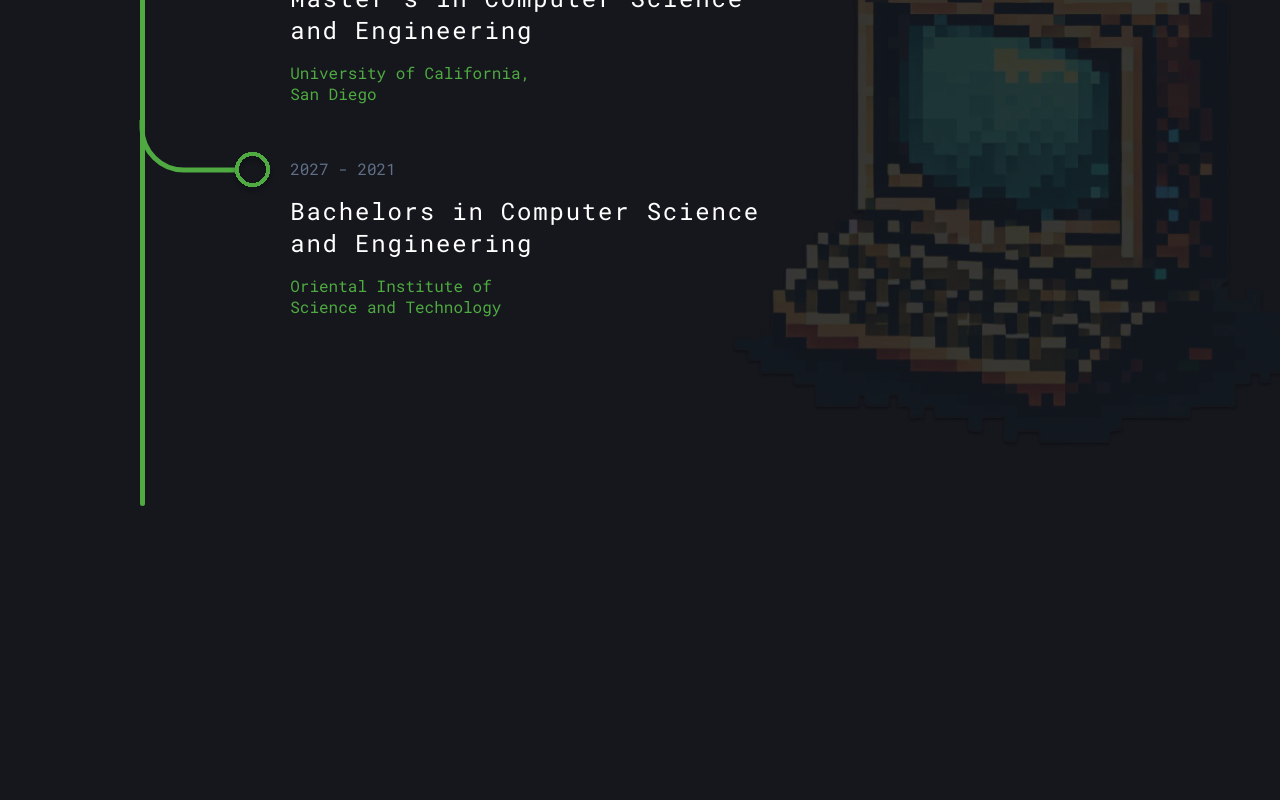
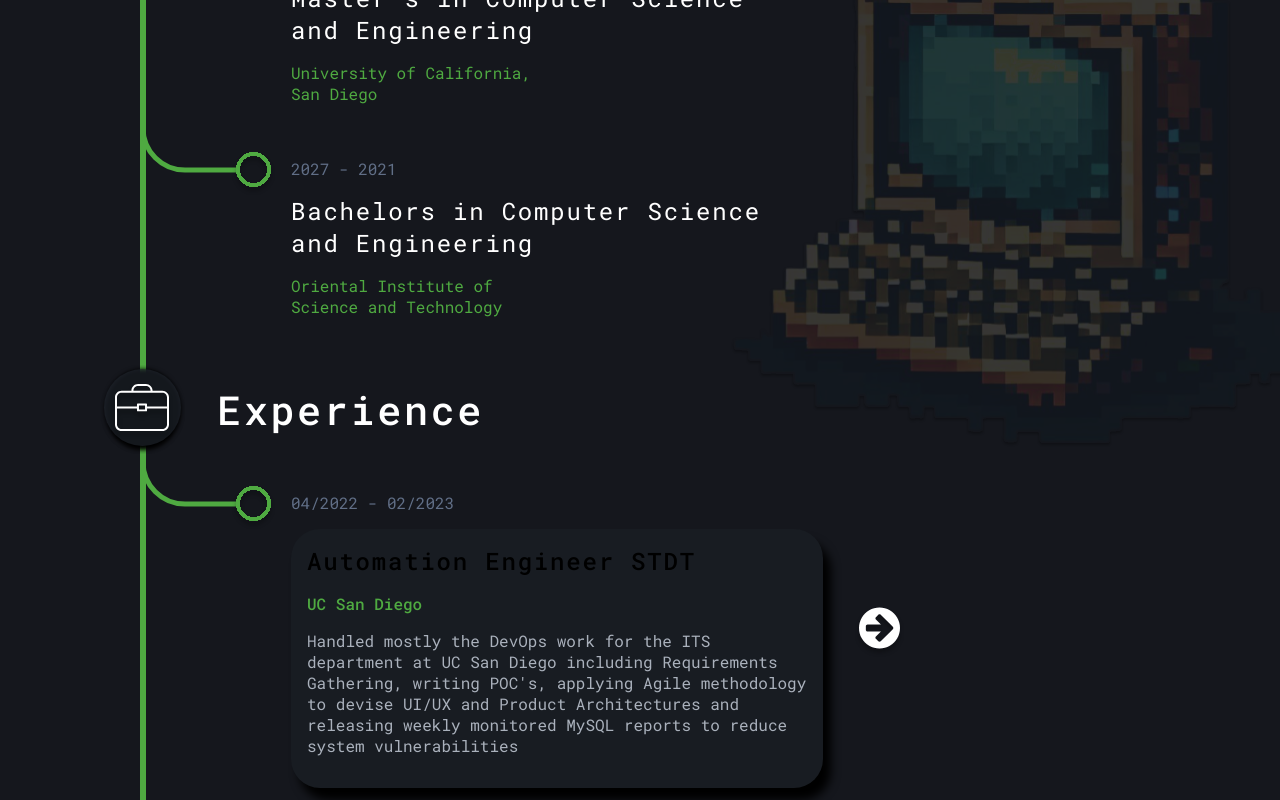
Before and after one commit to Rebooting-Me/Portfolio, a React (Vite) app: page / in a window 1280 px wide. Shown: the part 700-1500 px from the top of the page. Before the commit the page ends 1210 px from the top, so only its background shows below. Built offline with nearby package versions, Linux system fonts and the light colour scheme; a web font is replaced by a local one.

Commit message:
Experience section added

```diff
--- a/src/App.jsx
+++ b/src/App.jsx
@@ -2,6 +2,7 @@ import './App.css';
 import Hero from './components/Hero/Hero';
 import PC from './assets/PC.svg'
 import Education from './components/Education';
+import Experience from './components/Experience';
 
 function App() {
 
@@ -11,8 +12,8 @@ function App() {
       <div
         id="line"
         style={{
-          borderLeft: "5.5px solid #4FAA41",
-          height: "100%",
+          borderLeft: "6px solid #4FAA41",
+          height: "200%",
           borderRadius: "5px",
           marginLeft: "6em",
           position: "absolute",
@@ -20,6 +21,7 @@ function App() {
         }}
        />
        <Education />
+       <Experience />
       <img id="pc" src={PC} alt="PC icon" />
     </>
   );
--- a/src/components/Education.jsx
+++ b/src/components/Education.jsx
@@ -32,7 +32,7 @@ const Education = () => {
 
 const Card = ({ date, degree, school }) => {
   return (
-    <div style={{ display: "flex", gap:"1em", margin: "0em 0 0 5.95em" }}>
+    <div style={{ display: "flex", gap:"1em", margin: "0 0 0 6em" }}>
       <img src={Trigger} alt="trigger" style={{ alignSelf: "flex-start" }} />
       <div style={{ alignSelf: "flex-end", marginTop: "22px" }}>
         <p style={{ color: "#616F87" }}>{date}</p>
--- /dev/null
+++ b/src/components/Experience.jsx
@@ -0,0 +1,134 @@
+import './shared.css'
+import React, {useState} from 'react'
+import Expicon from "../assets/exp-icon.svg"
+import Trigger from '../assets/trigger.svg'
+import Next from '../assets/next.svg'
+
+const Experience = () => {
+    return (
+      <div className="experience">
+        <div
+          style={{
+            display: "flex",
+            alignItems: "center",
+            gap: "2em",
+            marginLeft: "3.5em",
+          }}
+        >
+          <img src={Expicon} alt="experience icon" />
+          <h1 id="exp">Experience</h1>
+        </div>
+        <Card
+          date="2022 - 2023"
+          post="Automation Engineer STDT"
+          company="UC San Diego"
+          desc="Handled mostly the DevOps work for the ITS department at UC San Diego including Requirements Gathering, writing POC's, applying Agile methodology to devise UI/UX and Product Architectures and releasing weekly monitored MySQL reports to reduce system vulnerabilities"
+        />
+      </div>
+    );
+}
+
+const Card = ({date}) => {
+    const contents = [
+      {
+        date: "04/2022 - 02/2023",
+        post: "Automation Engineer STDT",
+        company: "UC San Diego",
+        desc: "Handled mostly the DevOps work for the ITS department at UC San Diego including Requirements Gathering, writing POC's, applying Agile methodology to devise UI/UX and Product Architectures and releasing weekly monitored MySQL reports to reduce system vulnerabilities",
+      },
+      {
+        date: "05/2021 - 07/2023",
+        post: "Software Engineer Intern",
+        company: "Compport",
+        desc: "I assessed and enhanced the operational efficiency of the company's software solutions. I conducted system analysis, recommended policy changes, and achieved a 40% productivity boost through clear code and documentation. My contributions played a key role in accomplishing engineering tasks with high efficiency.",
+      },
+    ];
+
+    const [currentContent, setCurrentContent] = useState(contents[0]);
+    const [nextContent, setNextContent] = useState(contents[1]);
+    const [isNext, setIsNext] = useState(true);
+    // const [animationClass, setAnimationClass] = useState("");
+
+    const handleClick = () => {
+      if (isNext) {
+        setCurrentContent(nextContent);
+        setNextContent(contents[0]);
+        // setAnimationClass("slide-in");
+      } else {
+        setCurrentContent(contents[0]);
+        setNextContent(contents[1]);
+        // setAnimationClass("slide-out");
+      }
+      setIsNext(!isNext);
+    };
+    return (
+      <div
+        style={{
+          display: "flex",
+          gap: "1em",
+          margin: "0 0 0 6em",
+          padding: "0",
+        }}
+      >
+        <img src={Trigger} alt="trigger" style={{ alignSelf: "flex-start" }} />
+        <div
+          className="exp-card"
+          style={{ marginTop: "22px", display: "flex", gap: "2em" }}
+        >
+          <Content
+            date={currentContent.date}
+            post={currentContent.post}
+            company={currentContent.company}
+            desc={currentContent.desc}
+          />
+          {isNext ? (
+            <img
+              style={{ cursor: "pointer" }}
+              src={Next}
+              alt="arrow icon"
+              onClick={handleClick}
+            />
+          ) : null}
+          {isNext ? null : (
+            <img
+              style={{ cursor: "pointer", rotate: "180deg" }}
+              src={Next}
+              alt="arrow icon"
+              onClick={handleClick}
+            />
+          )}
+        </div>
+      </div>
+    );
+}
+
+const Content = ({date, post, company, desc}) => {
+    return (
+      <div
+        style={{ display: "flex", flexDirection: "column" }}
+      >
+        <p style={{ color: "#616F87" }}>{date}</p>
+        <div
+          style={{
+            backgroundColor: "#181C22",
+            borderRadius: "29px",
+            padding: "1em",
+            boxShadow: "8px 12px 10px black",
+          }}
+        >
+          <h2
+            id="post"
+            style={{ padding: "0", margin: "0", letterSpacing: "1.8px" }}
+          >
+            {post}
+          </h2>
+          <p style={{ color: "#4FAA41", fontWeight: "bolder", width: "auto" }}>
+            {company}
+          </p>
+          <p style={{ color: "#aab1bc", width: "500px" }}>{desc}</p>
+        </div>
+      </div>
+    );
+}
+
+export default Experience;
--- a/src/components/shared.css
+++ b/src/components/shared.css
@@ -1,5 +1,7 @@
 .education {
     margin-top: 7em;
+    margin-bottom: 0;
+    padding-bottom: 0;
 }
 
 #edu{
@@ -23,3 +25,48 @@
     margin: 0;
     padding: 0;
 }
+
+.experience {
+    margin-top: 2em;
+    margin-bottom: 0;
+    padding-bottom: 0;
+}
+
+#exp {
+    font-family: Roboto Mono;
+    color: white;
+    font-size: 40px;
+    font-style: normal;
+    font-weight: 700;
+    letter-spacing: 2.7px;
+    margin: 0;
+    padding: 0;
+}
+
+.Content.slide-in {
+    animation: slide-in 0.5s forwards;
+}
+
+.Content.slide-out {
+    animation: slide-out 0.5s forwards;
+}
+
+@keyframes slide-in {
+    0% {
+        transform: translateX(50%);
+    }
+
+    100% {
+        transform: translateX(0);
+    }
+}
+
+@keyframes slide-out {
+    0% {
+        transform: translateX(0);
+    }
+
+    100% {
+        transform: translateX(-100%);
+    }
+}
```
Also changed, not shown: src/assets/exp-icon.svg, src/assets/next.svg (added).
